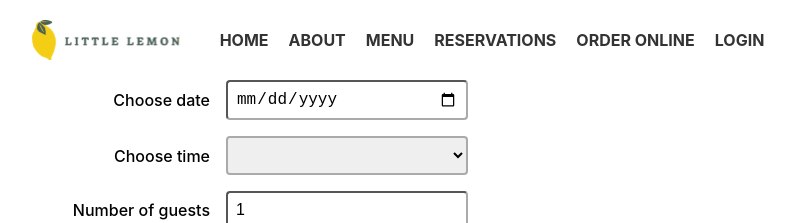
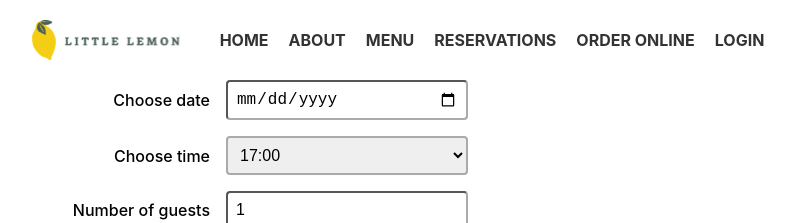
Before and after one commit to VitalyVorobyev/MetaUICapstone, a React (Create React App) app: page /booking in a window 1280 px wide. Shown: the top 223 px of the page, without its empty margins (242-1037 px from the left). Built offline with nearby package versions, Linux system fonts and the light colour scheme.

Commit message:
ConfirmedBooking init

```diff
--- a/src/App.js
+++ b/src/App.js
@@ -9,9 +9,9 @@ import LittleLemonRoutes from './components/LittleLemonRoutes';
 import { fetchAPI } from './components/BookAPI';
 
 export const updateTimes = (times, date) => {
-  return fetchAPI(date);
+  return fetchAPI(Date.parse(date));
 }
-export const initializeTimes = (date) => fetchAPI(date);
+export const initializeTimes = () => fetchAPI(new Date());
 
 const App = () => {
   const [availableTimes, dispatchAvailableTimes] = useReducer(updateTimes, null, initializeTimes);
--- a/src/components/BookingForm.js
+++ b/src/components/BookingForm.js
@@ -1,9 +1,9 @@
-import React, { useState, useEffect } from 'react';
+import React, { useState } from 'react';
 
 const BookingForm = (props) => {
     const [occasion, setOccasion] = useState("No");
     const [date, setDate] = useState(null);
-    const [time, setTime] = useState(null);
+    const [time, setTime] = useState(new Date());
     const [numGuests, setNumGuests] = useState(1);
 
     const occasionChanged = (e) => { setOccasion(e?.target.value); }
@@ -11,7 +11,7 @@ const BookingForm = (props) => {
         setDate(e?.target.value);
         props.availableTimesDispatcher(e?.target.value);
     }
-    const timeChanged = (e) => { setTime(e?.target.value); }
+    const timeChanged = (e) => { setTime(Date.parse(e?.target.value)); }
     const numGuestsChanged = (e) => { setNumGuests(e?.target.value); }
 
     const handleSumbit = (e) => {
@@ -32,7 +32,7 @@ const BookingForm = (props) => {
             <label htmlFor="res-date">Choose date</label>
             <input type="date" id="res-date" name="res-date" onChange={dateChanged}/>
             <label htmlFor="res-time">Choose time</label>
-            <select id="res-time" name="res-time" onChange={timeChanged}>
+            <select id="res-time" name="res-time" onChange={timeChanged} value={time}>
                 { props.availableTimes?.map((item, index) => <option key={index}>{item}</option>) }
             </select>
             <label htmlFor="guests">Number of guests</label>
--- a/src/components/BookingPage.js
+++ b/src/components/BookingPage.js
@@ -1,13 +1,15 @@
+import { useState, useEffect } from "react";
+import { submitAPI } from './BookAPI';
 import BookingForm from "./BookingForm";
-
-import { useState, useEffect } from "react";
 
 const BookingPage = (props) => {
     const [newBooking, setNewBooking] = useState(null);
     const [bookingList, setBookingList] = useState([]);
 
     useEffect(() => {
+        console.log('new booking', newBooking);
         if (newBooking) {
+            submitAPI(newBooking);
             setBookingList([...bookingList, newBooking]);
         }
     }, [newBooking]);
--- a/src/components/bookapi.js
+++ b/src/components/bookapi.js
@@ -10,7 +10,7 @@ const seededRandom = function (seed) {
 export const fetchAPI = function(date) {
     var result = [];
     if (!date) return result;
-    const random = seededRandom(Date.parse(date));
+    const random = seededRandom(date);
 
     for(let i = 17; i <= 23; i++) {
         if(random() < 0.5) result.push(i + ':00');
```
Also changed, not shown: src/components/ConfirmedBooking.js (added, +12 -0 lines).
